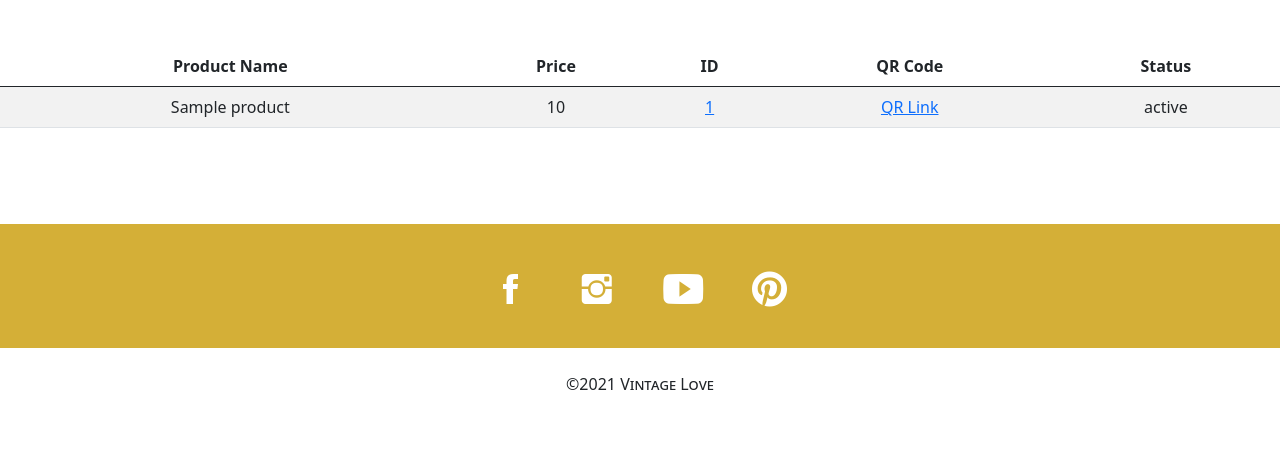
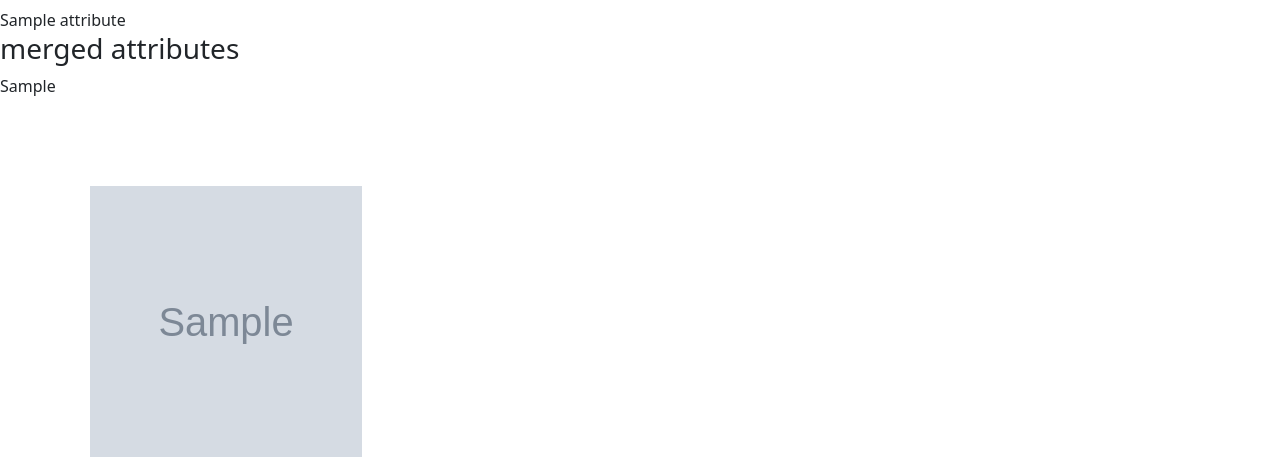
Before and after one commit to Dathmar/vintageLove, a Django app: template products/templates/product-list.html in a window 1280 px wide. Shown: the part 175-632 px from the top of the page. Before the commit the page ends 565 px from the top, so only its background shows below. Run offline with Django 3.2, Linux system fonts and the light colour scheme; the template is opened without the code that fills it: most values are stand-ins (such as "Sample title", 1, 10 or a date in 2020); grey boxes marked "Sample" are stand-in pictures; some libraries are stand-ins or nearby versions; some web fonts are replaced.

Commit message:
Refactoring product list.

```diff
--- a/products/templates/product-list-cards.html
+++ b/products/templates/product-list-cards.html
@@ -1,6 +1,4 @@
-{% extends 'base.html' %}
 {% load string_manipulation %}
-{% block content %}
     <h3>individual attributes</h3>
     {% for attribute in attributes %}
     {{ attribute }}<br/>
@@ -63,4 +61,3 @@
         </ul>
     {% endif %}
     </nav>
-{% endblock %}
--- a/products/templates/product-list.html
+++ b/products/templates/product-list.html
@@ -1,37 +1,4 @@
 {% extends 'base.html' %}
 {% block content %}
-    <section class="product-section body-padding text-center">
-        <table class="table table-striped table-hover">
-            <thead class="thead-light">
-                <tr>
-                    <th scope="col">Product Name</th>
-                    <th scope="col">Price</th>
-                    <th scope="col">ID</th>
-                    <th scope="col">QR Code</th>
-                    <th scope="col">Status</th>
-                </tr>
-            </thead>
-            <tbody>
-                {% for product in products %}
-                <tr>
-                    <td>
-                        {{ product.title }}
-                    </td>
-                    <td>
-                        {{ product.retail_price }}
-                    </td>
-                    <td>
-                        <a href="{{ product.id }}/">{{ product.id }}</a>
-                    </td>
-                    <td>
-                        <a href="qr/{{ product.id }}/">QR Link</a>
-                    </td>
-                    <td>
-                        {{ product.status }}
-                    </td>
-                </tr>
-                {% endfor %}
-            </tbody>
-        </table>
-    </section>
+    {% include 'product-list-cards.html' %}
 {% endblock %}
--- a/products/views.py
+++ b/products/views.py
@@ -84,7 +84,7 @@
         'merged_attributes': merged_attributes,
     }
 
-    return render(request, 'product-list-cards.html', context)
+    return render(request, 'product-list.html', context)
 
 
 def make_pages(request, obj_to_page, page_size):
```
